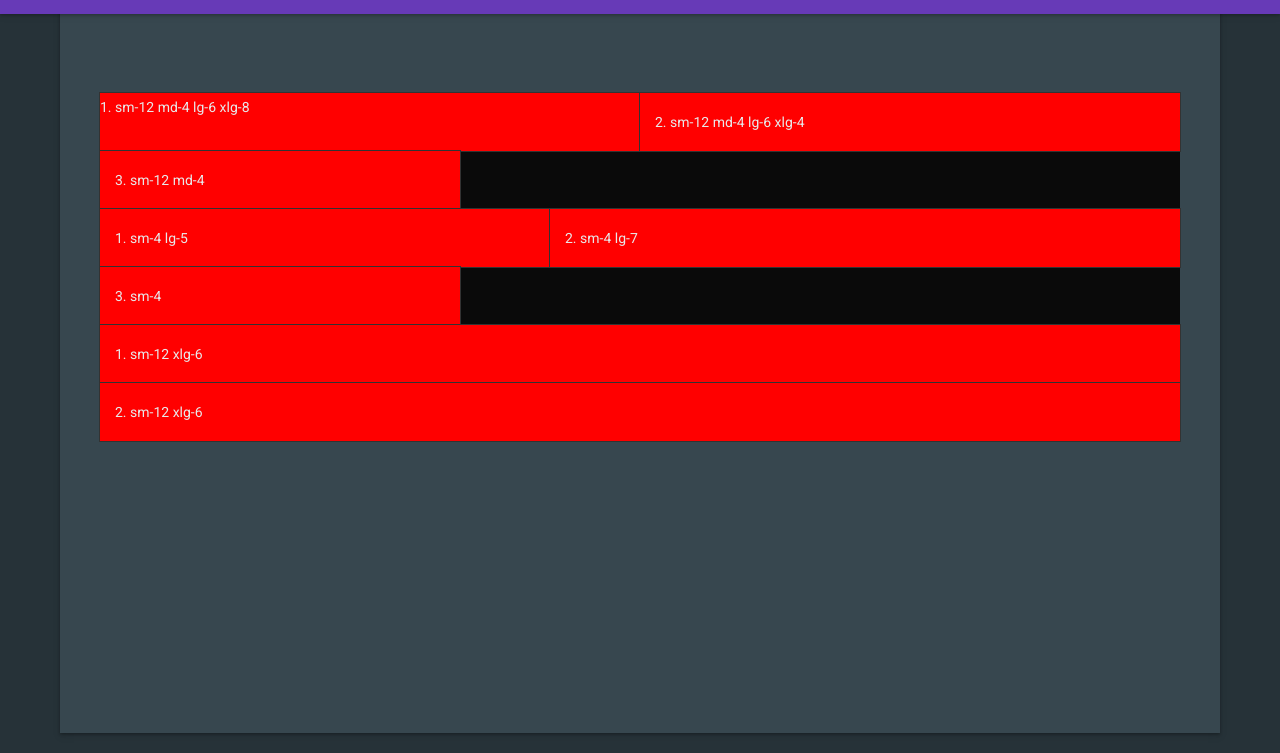
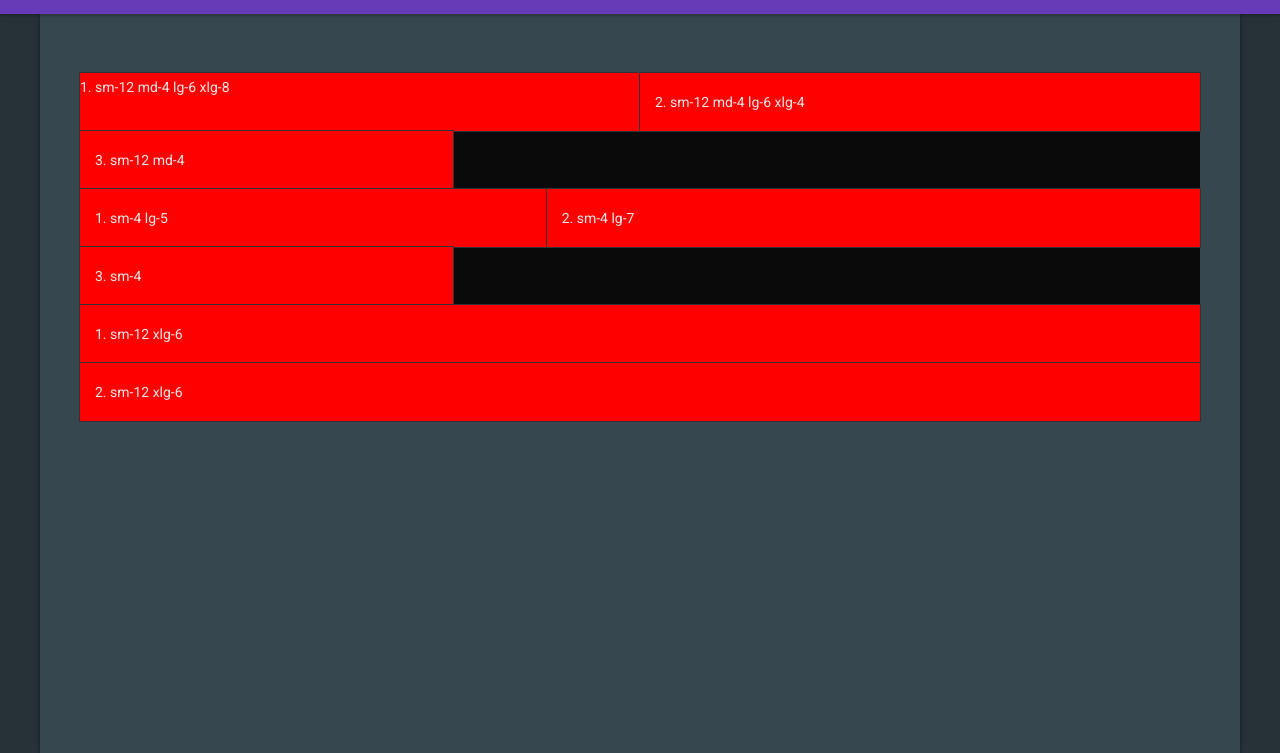
Before and after one commit to delphic-digital/Skeletor.sass.flexgrid, a website: page index.html in a window 1280 px wide. Shown: the part 47-800 px from the top of the page. Drawn offline with nearby package versions, Linux system fonts and the light colour scheme.

Commit message:
Remove hardcoded padding

```diff
--- a/grid/_grid.scss
+++ b/grid/_grid.scss
@@ -14,8 +14,6 @@ $column-widths: (
 );
 
 $fallback-class: '.no-flexbox.no-flexboxlegacy.no-flexboxtweener'; //From modernizer
-
-main { padding: 20px; }
 
 .grid {
 	@include display(flex);
```
Also changed, not shown: demo.css.
